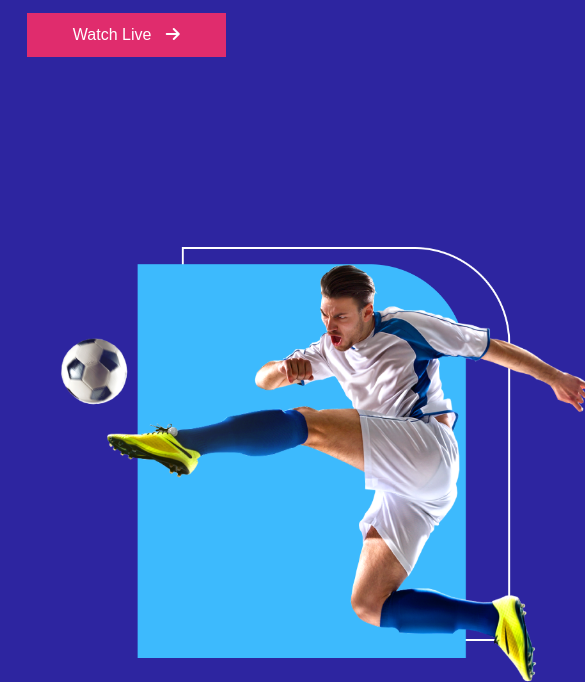
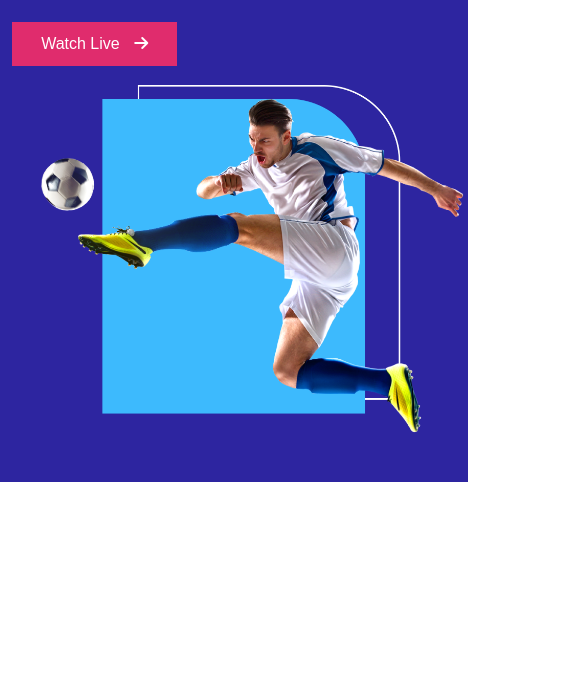
Before and after one commit to Mownitaa/responsive-football, a plain HTML site: page index.html in a window 390 px wide. Shown: the part 313-998 px from the top of the page, 585 px wide, since content can reach past the window. After the commit the page ends 844 px from the top, so only its background shows below. Drawn offline with Linux system fonts and the light colour scheme.

Commit message:
responsive for header

```diff
--- a/style.css
+++ b/style.css
@@ -206,21 +206,45 @@ footer img{
      /* body,html{
          overflow-x:hidden;
      } */
+
      .top-banner{
-        width: 130%;
-        height: 995px;
-        padding-left: 100px;
+         width:120%;
+         height:795px;
+
      }
-   .banner{
-    display: grid;
-    grid-template-rows:repeat(1,0.5fr);
-    grid-row-gap: 190px;
-    position: absolute;
+     .banner{
 
-   }
-  .heading{
-     font-size: 10%;
-  }
+         display: flex;
+       width:50%;
+
+     }
+     .banner-image{
+         position: relative;
+         margin-top:150%;
+         margin-left: -209%;
+         height:350px;
+     }
+     .heading{
+         margin-top:-120%;
+         margin-left:30%
+     }
+     .heading h1{
+         font-size: 59px;
+         /* line-height: 50px; */
+         margin-top: -80px;
+     }
+     /* .banner-image{
+         width:50%;
+
+     }
+     .heading{
+         width:50%;
+         align-items: center;
+     }
+.heading h1{
+    font-size: 36px;
+    width: 10%; */
+}
   main,footer{
       display: none;
   }
```
